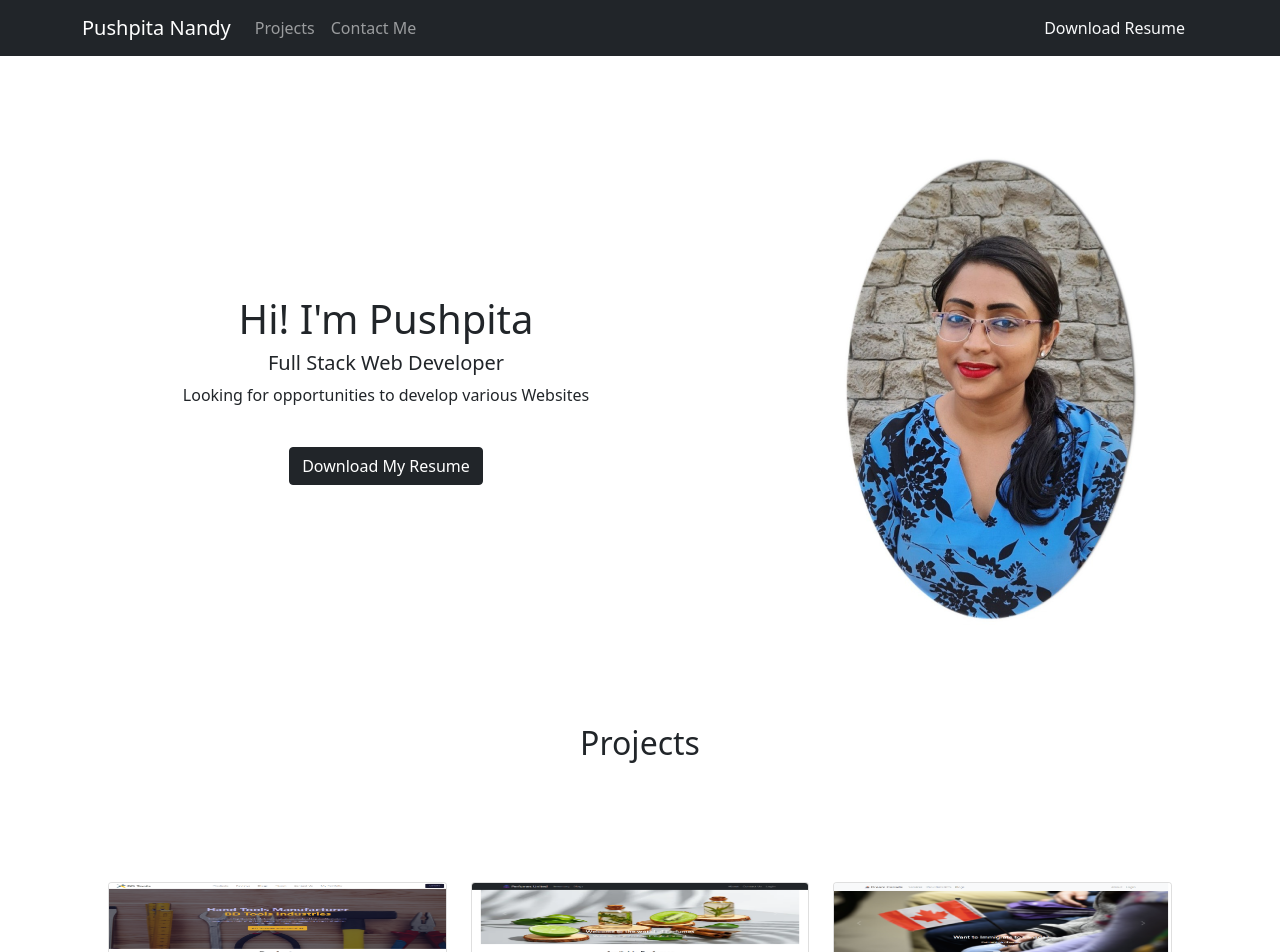
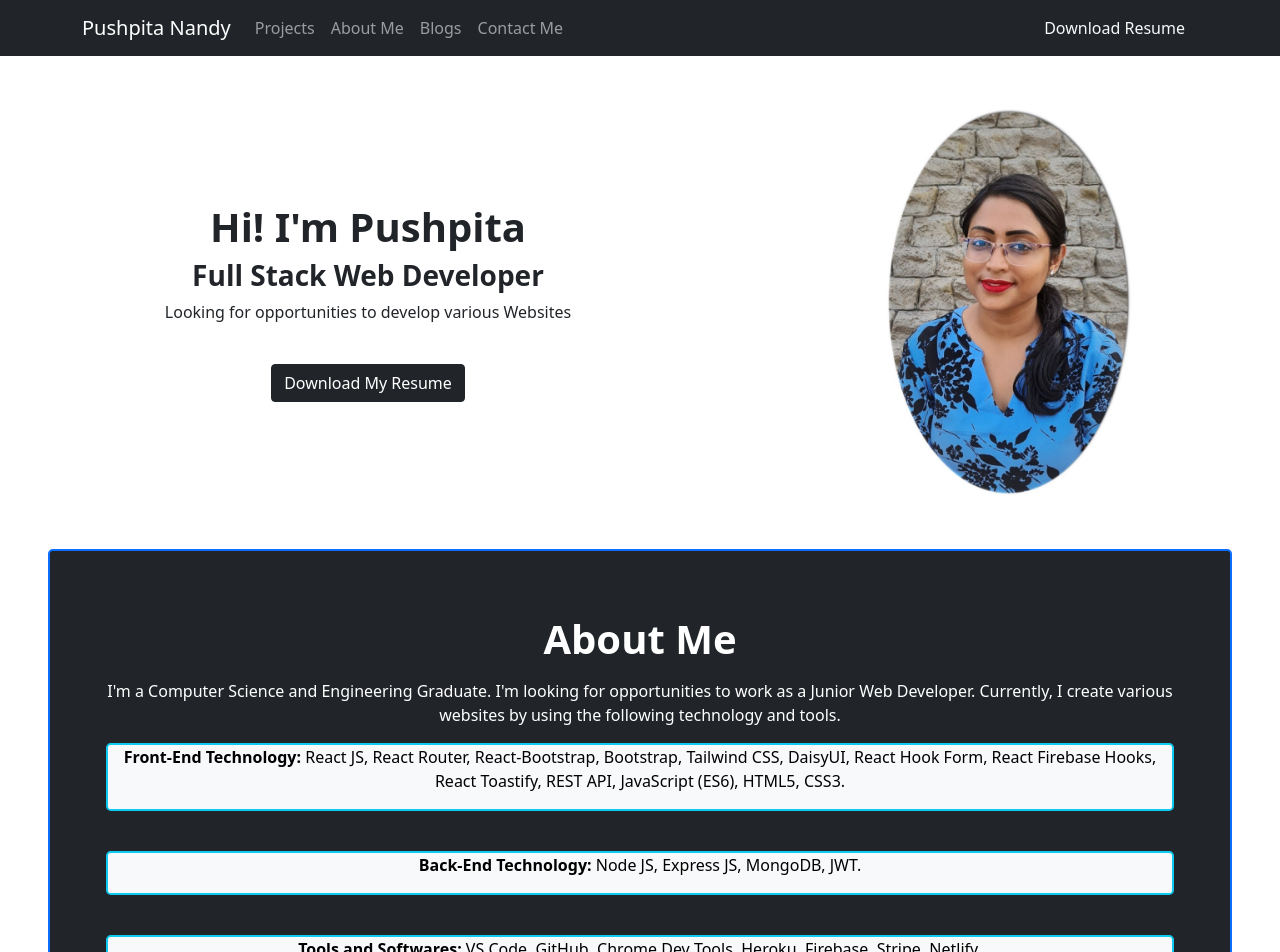
Before and after one commit to pushpitanandy/web-developer-portfolio, a React (Create React App) app: page / in a window 1280 px wide. Shown: the top 952 px of the page. Built offline with nearby package versions, Linux system fonts and the light colour scheme.

Commit message:
about and blogs section added

```diff
--- a/src/App.js
+++ b/src/App.js
@@ -5,6 +5,8 @@ import Header from './Pages/Shared/Header';
 import Home from './Pages/Home/Home';
 import Projects from './Pages/Projects/Projects';
 import ContactMe from './Pages/ContactMe/ContactMe';
+import AboutMe from './Pages/AboutMe/AboutMe';
+import Blogs from './Pages/Blogs/Blogs';
 
 function App() {
   return (
@@ -13,6 +15,8 @@ function App() {
       <Routes>
         <Route path='/' element={<Home></Home>}></Route>
         <Route path='/projects' element={<Projects></Projects>}></Route>
+        <Route path='/aboutMe' element={<AboutMe></AboutMe>}></Route>
+        <Route path='/blogs' element={<Blogs></Blogs>}></Route>
         <Route path='/contactMe' element={<ContactMe></ContactMe>}></Route>
       </Routes>
     </div>
--- /dev/null
+++ b/src/Pages/AboutMe/AboutMe.js
@@ -0,0 +1,23 @@
+import React from 'react';
+
+const AboutMe = () => {
+    return (
+        <div className='bg-dark text-white border border-2 border-primary rounded-3 m-5 p-5'>
+            <h1 className='fw-bold m-3'>About Me</h1>
+            <p>I'm a Computer Science and Engineering Graduate. I'm looking for opportunities to work as a Junior Web Developer. Currently, I create various websites by using the following technology and tools.</p>
+            <div className='bg-light text-black border border-2 border-info rounded-3 m-2'>
+                <p><span className='fw-bold'>Front-End Technology:</span> React JS, React Router, React-Bootstrap, Bootstrap, Tailwind CSS, DaisyUI, React Hook Form, React Firebase Hooks, React Toastify, REST API, JavaScript (ES6), HTML5, CSS3.</p>
+            </div>
+            <br />
+            <div className='bg-light text-black border border-2 border-info rounded-3 m-2'>
+                <p><span className='fw-bold'>Back-End Technology:</span> Node JS, Express JS, MongoDB, JWT.</p>
+            </div>
+            <br />
+            <div className='bg-light text-black border border-2 border-info rounded-3 m-2'>
+                <p><span className='fw-bold'>Tools and Softwares:</span> VS Code, GitHub, Chrome Dev Tools, Heroku, Firebase, Stripe, Netlify.</p>
+            </div>
+        </div>
+    );
+};
+
+export default AboutMe;
--- /dev/null
+++ b/src/Pages/Blogs/Blogs.js
@@ -0,0 +1,12 @@
+import React from 'react';
+
+const Blogs = () => {
+    return (
+        <div>
+            <h1 className='fw-bold m-3'>Blogs</h1>
+            <img className='w-50' src="https://img.freepik.com/free-vector/flat-coming-soon-background-with-megaphone_1017-33737.jpg?t=st=1654834077~exp=1654834677~hmac=0cb98393ee41d85778ce777c9e8e14c3d598724a548587434d3199dc41a4df8f&w=740" alt="" />
+        </div>
+    );
+};
+
+export default Blogs;
--- a/src/Pages/Home/Home.js
+++ b/src/Pages/Home/Home.js
@@ -3,6 +3,7 @@ import { Button, Col, Row } from 'react-bootstrap';
 import developerPhoto from '../../images/Background.png';
 import { saveAs } from "file-saver";
 import Projects from '../Projects/Projects';
+import AboutMe from '../AboutMe/AboutMe';
 
 const Home = () => {
 
@@ -12,20 +13,21 @@ const Home = () => {
 
     return (
         <div>
-            <div className='container-fluid m-5 p-5'>
+            <div className='container-fluid m-5'>
                 <Row className='justify-content-center align-items-center'>
                     <Col xs={12} md={6} className='text-left'>
-                        <h1>Hi! I'm Pushpita</h1>
-                        <h5>Full Stack Web Developer</h5>
+                        <h1 className='fw-bolder'>Hi! I'm Pushpita</h1>
+                        <h3 className='fw-bold'>Full Stack Web Developer</h3>
                         <p>Looking for opportunities to develop various Websites</p>
                         <br />
                         <Button onClick={handleDownloadResume} variant="dark">Download My Resume</Button>
                     </Col>
                     <Col xs={12} md={6}>
-                        <img src={developerPhoto} alt="" />
+                        <img width='250px' src={developerPhoto} alt="" />
                     </Col>
                 </Row>
             </div>
+            <AboutMe></AboutMe>
             <Projects></Projects>
         </div>
     );
--- a/src/Pages/Shared/Header.js
+++ b/src/Pages/Shared/Header.js
@@ -18,6 +18,8 @@ const Header = () => {
                     <Navbar.Collapse id="responsive-navbar-nav">
                         <Nav className='me-auto'>
                             <Nav.Link as={Link} to="/projects">Projects</Nav.Link>
+                            <Nav.Link as={Link} to="/aboutMe">About Me</Nav.Link>
+                            <Nav.Link as={Link} to="/blogs">Blogs</Nav.Link>
                             <Nav.Link as={Link} to="/contactMe">Contact Me</Nav.Link>
                         </Nav>
                         <Nav>
```
Also changed, not shown: firebase.json (added), 1 other file (tests, documents, lock files or other folders).
